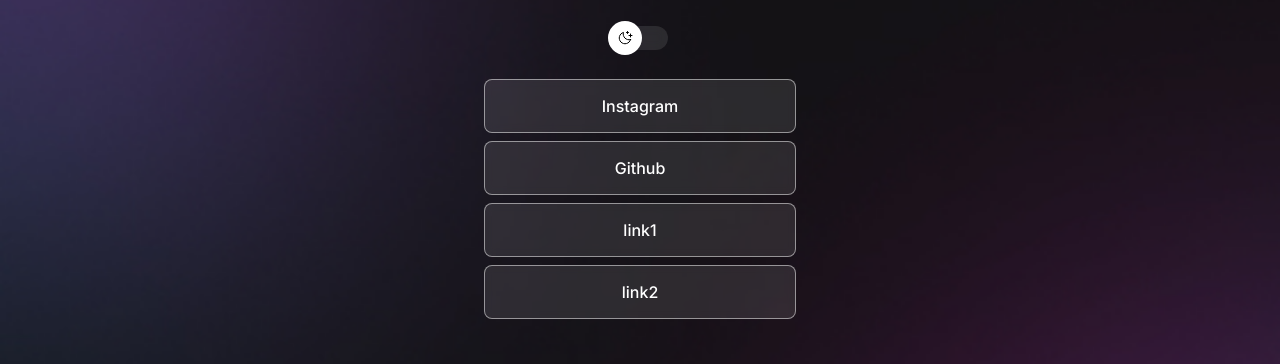
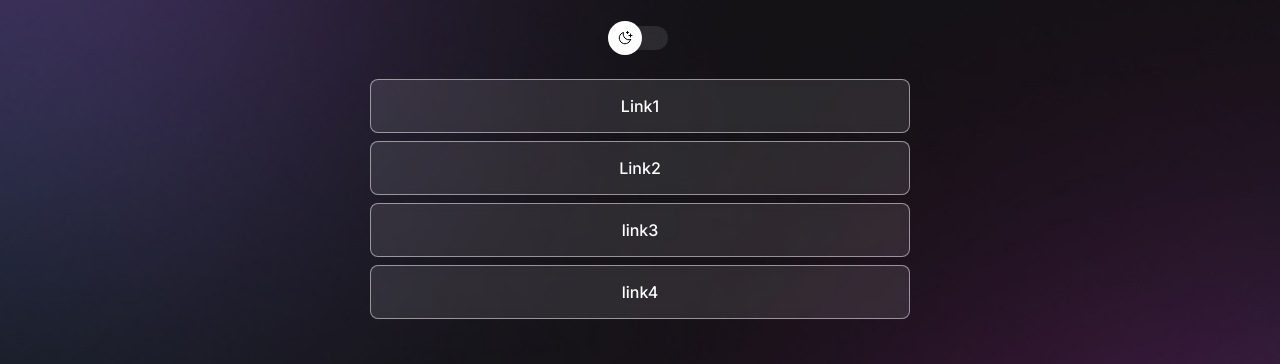
Before and after one commit to KaiqRodrigues/ProjetoDiscover, a plain HTML site: page index.html in a window 1280 px wide. Shown: the part 245-609 px from the top of the page. Drawn offline with nearby package versions, Linux system fonts and the light colour scheme.

Commit message:
ajuste largura do container

```diff
--- a/estilo.css
+++ b/estilo.css
@@ -1,4 +1,4 @@
-  * {
+* {
   padding: 0;
   margin: 0;
   box-sizing: border-box;
@@ -70,7 +70,8 @@ body {
 }
 
 #container {
-  width: 360px;
+  width: 100%;
+  max-width: 588px;
   margin: 56px auto 0px;
   padding: 0 24px;
 }
--- a/index.html
+++ b/index.html
@@ -30,10 +30,10 @@
       </div>
 
       <ul>
-        <li><a href="#">Instagram</a></li>
-        <li><a href="#">Github</a></li>
-        <li><a href="#">link1</a></li>
-        <li><a href="#">link2</a></li>
+        <li><a href="#">Link1</a></li>
+        <li><a href="#">Link2</a></li>
+        <li><a href="#">link3</a></li>
+        <li><a href="#">link4</a></li>
       </ul>
       <div id="social-media">
         <a href="#" target="_blank">
```
